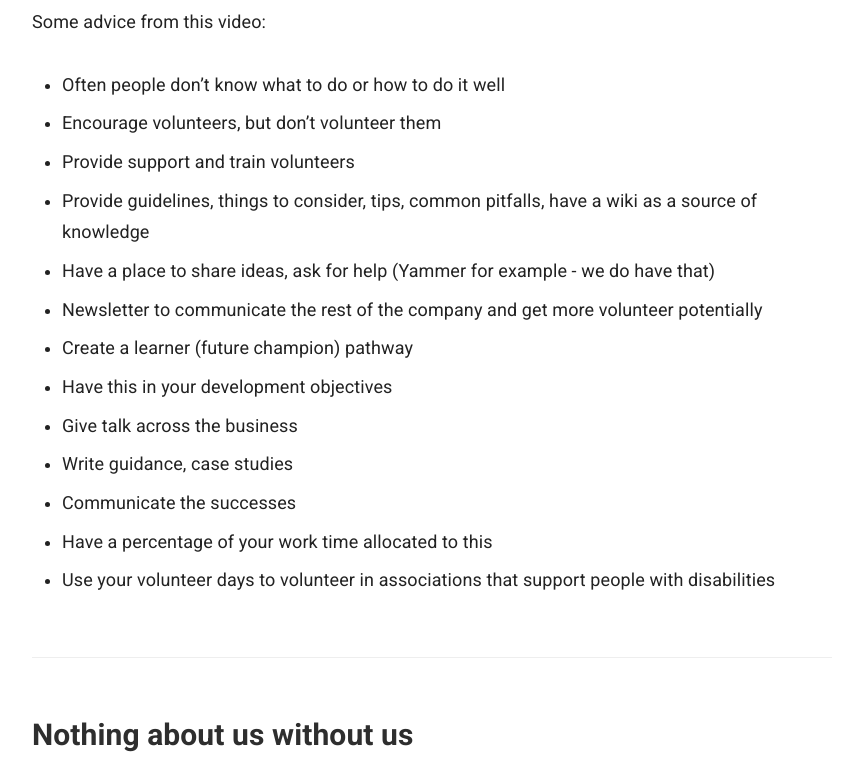
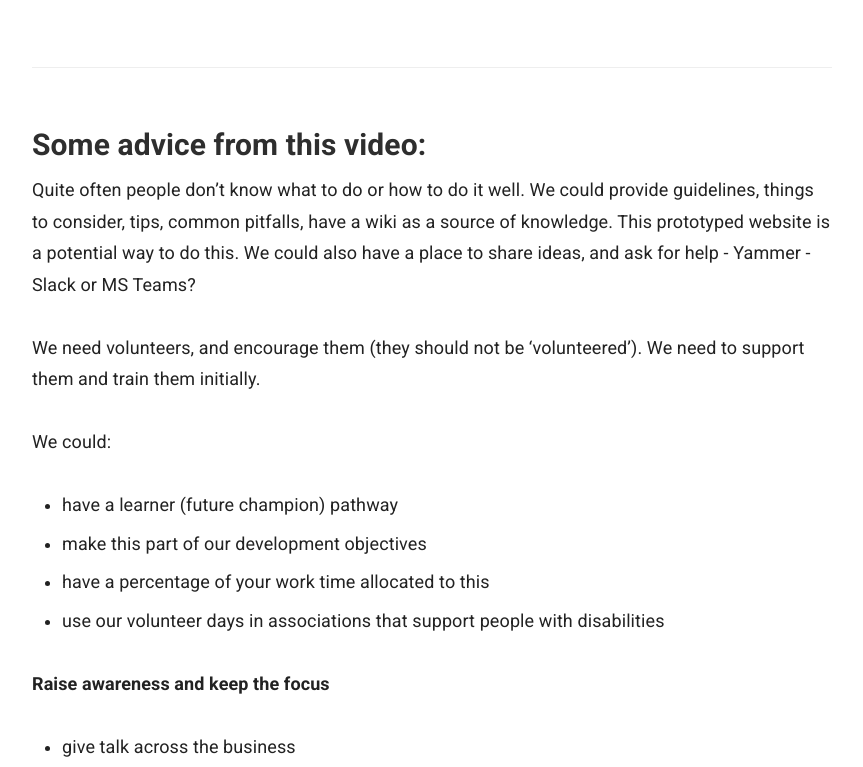
Before and after one commit to numbat70/inclusion2021, a Jekyll site: the page built from _docs/accessibility/champions.md, in a window 1280 px wide and 1400 px high, scrolled down 1246 px, cut to the strip 185-952 px from the top of the window. Shown: the whole strip, without its empty margins (358-1221 px from the left). Built offline with Jekyll 4.4.1, drawn with Linux system fonts in a browser that asks for light colours; some of the changed text lies outside the part shown.

Commit message:
SK improve the advice

```diff
--- a/_docs/accessibility/champions.md
+++ b/_docs/accessibility/champions.md
@@ -23,27 +23,30 @@ This is a meetup group who has organised excellent online events in 2020. You ca
 
 <iframe title="Accessibility champions from zero to hero" width="560" height="315" src="https://www.youtube.com/embed/kpm_6opUBh8" frameborder="0" allow="accelerometer; autoplay; clipboard-write; encrypted-media; gyroscope; picture-in-picture" allowfullscreen></iframe>
 
-Some advice from this video:
-- Often people don't know what to do or how to do it well
-- Encourage volunteers, but don't volunteer them
-- Provide support and train volunteers
-- Provide guidelines, things to consider, tips, common pitfalls, have a wiki as a source of knowledge
-- Have a place to share ideas, ask for help (Yammer for example - we do have that)
-- Newsletter to communicate the rest of the company and get more volunteer potentially
-- Create a learner (future champion) pathway
-- Have this in your development objectives
-- Give talk across the business
-- Write guidance, case studies
-- Communicate the successes
-- Have a percentage of your work time allocated to this
-- Use your volunteer days to volunteer in associations that support people with disabilities
+### Some advice from this video:
+
+Quite often people don't know what to do or how to do it well. We could provide guidelines, things to consider, tips, common pitfalls, have a wiki as a source of knowledge. This prototyped website is a potential way to do this.
+We could also have a place to share ideas, and ask for help - Yammer - Slack or MS Teams?
+
+We need volunteers, and encourage them (they should not be 'volunteered'). We need to support them and train them initially.
+
+We could:
+- have a learner (future champion) pathway
+- make this part of our development objectives
+- have a percentage of your work time allocated to this
+- use our volunteer days in associations that support people with disabilities
+
+**Raise awareness and keep the focus**
+- give talk across the business
+- write guidance, case studies
+- communicate the successes
 
 ### Nothing about us without us
 Challenging companies and assistive technologies to do better
 
 <iframe title="Nothing about us without us" width="560" height="315" src="https://www.youtube.com/embed/eYKe6si3Q9Y" frameborder="0" allow="accelerometer; autoplay; clipboard-write; encrypted-media; gyroscope; picture-in-picture" allowfullscreen></iframe>
 
-<blockquote class="red"><p>work in progress - more coming soon</p></blockquote>
+[notes from the video to add here]
 
 {% include feedback.html %}
 <div>Last updated: {{site.time | date_to_string}}</div>
```
